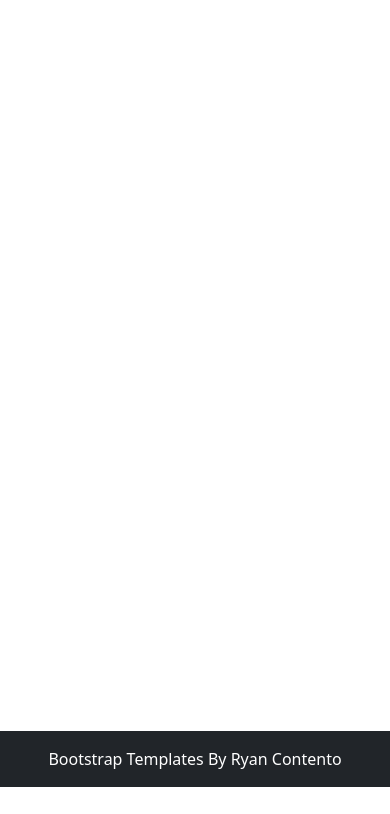
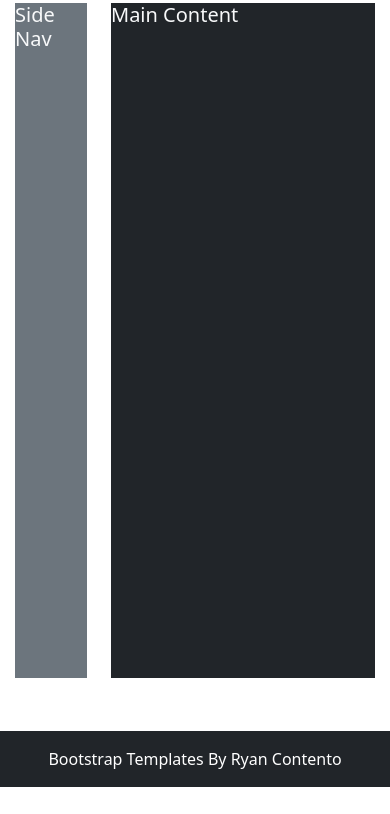
Before and after one commit to ryancontento/CommonBootstrapLayouts, a plain HTML site: page Template2.html in a window 390 px wide. Shown: the part 57-871 px from the top of the page. Before the commit the page ends 844 px from the top, so only its background shows below. Drawn offline with nearby package versions, Linux system fonts and the light colour scheme; a web font is replaced by a local one.

Commit message:
Template 2 mostly complete. fix for mobile.

```diff
--- a/Template2.html
+++ b/Template2.html
@@ -80,7 +80,20 @@
     </nav>
 
     <main class="flex-shrink-0">
-      <div class="container"></div>
+      <div class="container h-100">
+        <div class="row">
+          <div class="col-3 minHeight">
+            <div class="bg-secondary text-light h-100">
+              <h5>Side Nav</h5>
+            </div>
+          </div>
+          <div class="col-9 minHeight">
+            <div class="bg-dark text-light h-100">
+              <h5>Main Content</h5>
+            </div>
+          </div>
+        </div>
+      </div>
     </main>
     <footer class="footer mt-auto py-3 bg-dark sticky-footer">
       <div class="container-fluid text-center">
```
Also changed, not shown: 1 other file.
